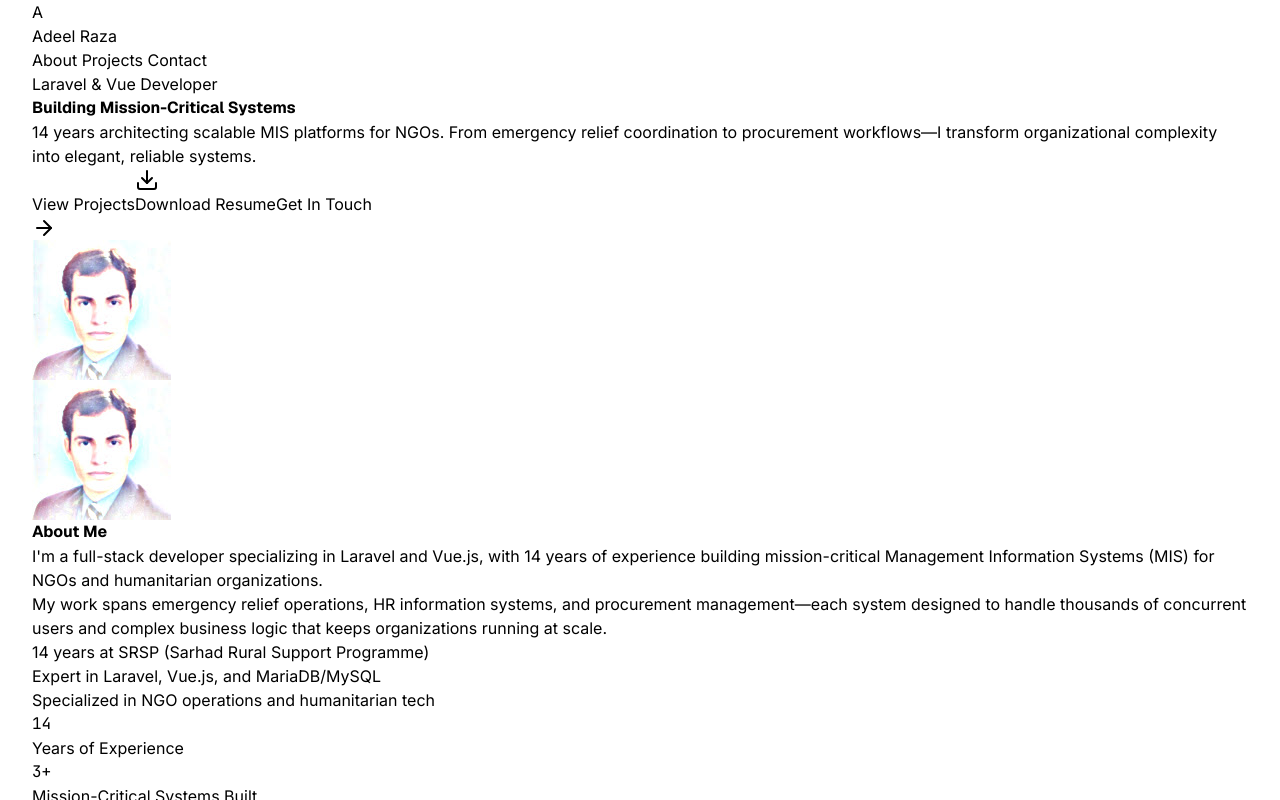
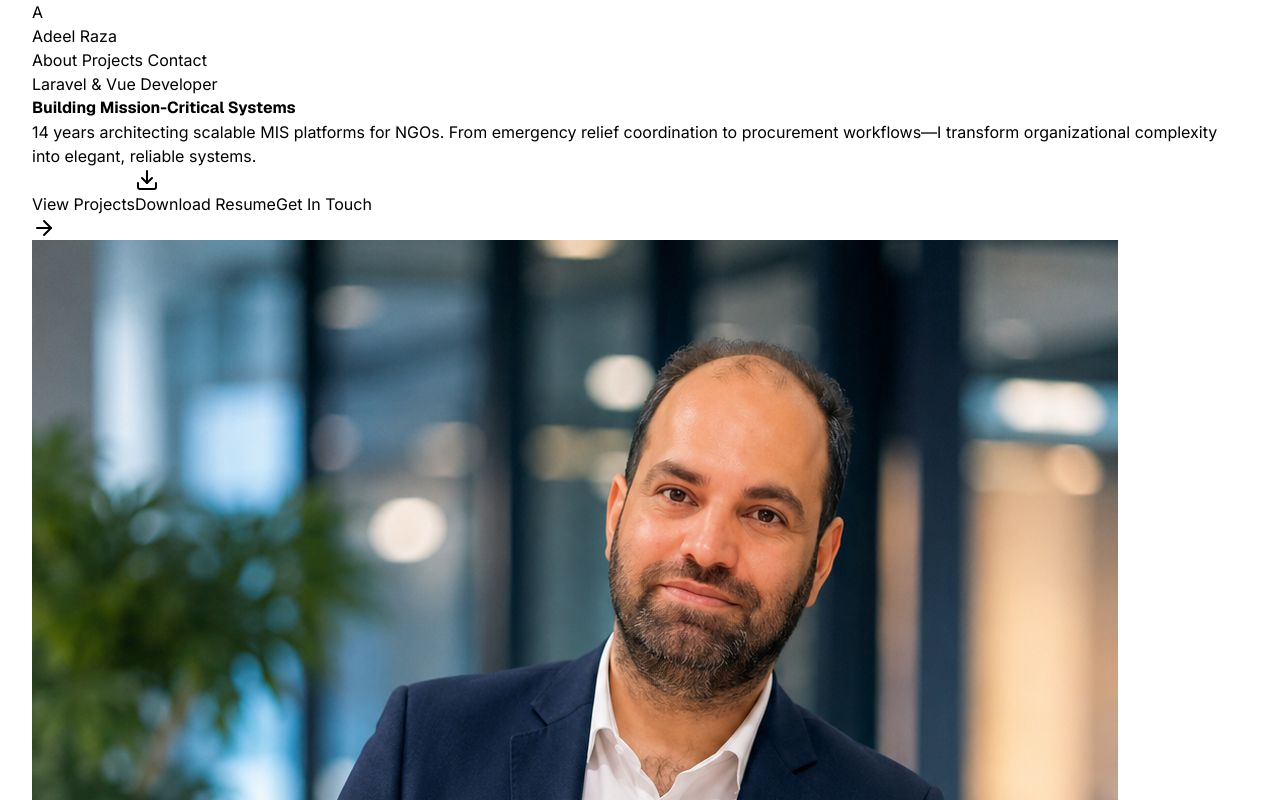
Before and after one commit to adeel-raza-azeemi/portfolio, a JavaScript app in the folder client/: page / in a window 1280 px wide. Shown: the top 800 px of the page. Built offline with nearby package versions, Linux system fonts and the light colour scheme.

Commit message:
Correction 2026-06-14 10:37

```diff
--- a/client/src/pages/Home.vue
+++ b/client/src/pages/Home.vue
@@ -79,7 +79,7 @@
             <div class="relative w-full max-w-sm">
               <div class="absolute inset-0 bg-gradient-to-br from-accent to-primary opacity-20 rounded-2xl blur-2xl" />
               <img
-                src="/images/profile.jpg"
+                src="/images/profile.jpeg"
                 alt="Adeel Raza"
                 class="relative w-full rounded-2xl shadow-2xl border-4 border-white"
               />
@@ -98,7 +98,7 @@
             <div class="relative w-full max-w-sm">
               <div class="absolute inset-0 bg-gradient-to-br from-primary/20 to-accent/20 rounded-xl blur-xl" />
               <img
-                src="/images/profile.jpg"
+                src="/images/profile.jpeg"
                 alt="Adeel Raza"
                 class="relative w-full rounded-xl shadow-lg border-2 border-accent/20"
               />
```
Also changed, not shown: client/public/images/profile.jpeg (added), client/public/images/profile.jpg (deleted).
